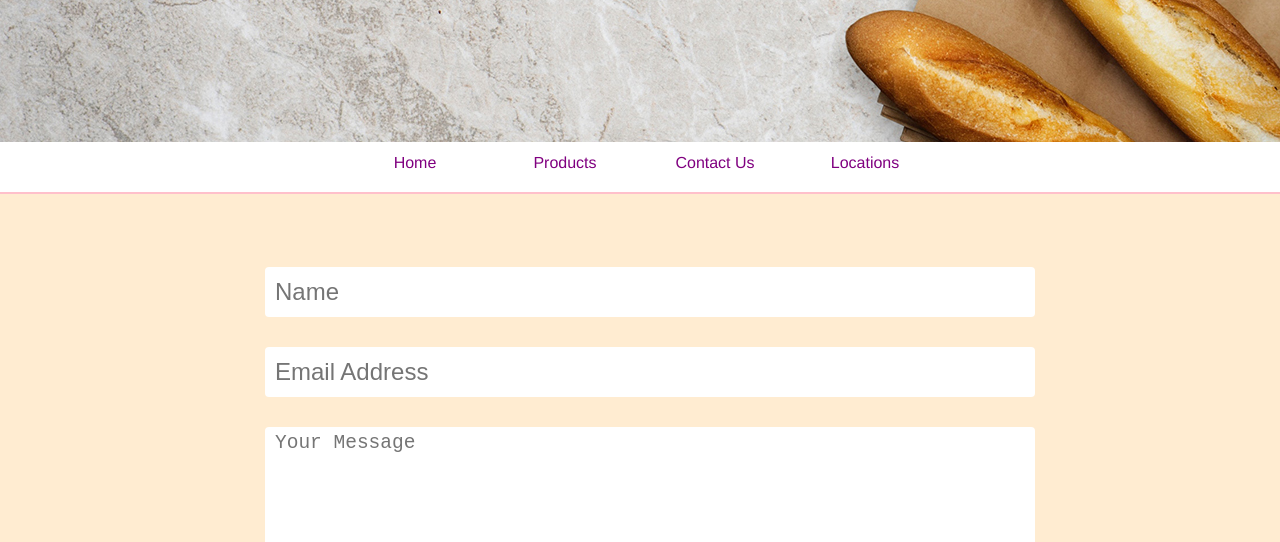
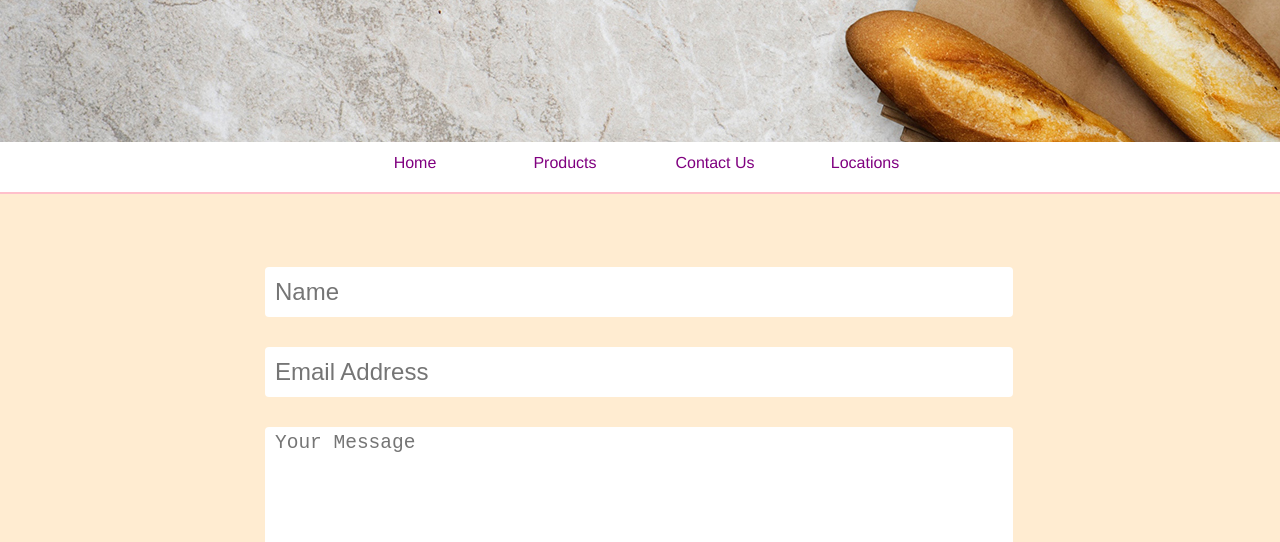
Before and after one commit to jmoon46/bakery-site, a plain HTML site: page contact-us.html in a window 1280 px wide. Shown: the part 258-800 px from the top of the page. Drawn offline with Linux system fonts and the light colour scheme.

Commit message:
Fixed contact form sizing issue

```diff
--- a/css/contact-us.css
+++ b/css/contact-us.css
@@ -44,7 +44,7 @@ html, body {
 	display: block;
 	margin-bottom: 30px;
 	height: 40px;
-	width: 100%;
+	width: 97%;
 	border: 0px;
 	border-radius: 4px;
 	font-size: 1.5em;
--- a/scripts/products.js
+++ b/scripts/products.js
@@ -7,7 +7,6 @@ window.onscroll = () => {
 		headlineScroll();
 		headerFixed();
 	} else {
-		// remove transform translate from header and headline
 		headline.removeAttribute("style");
 		header.removeAttribute("style");
 	}
```
Also changed, not shown: contact-us.html (+0 -1 lines), locations.html (+0 -1 lines), products.html (+0 -1 lines).
